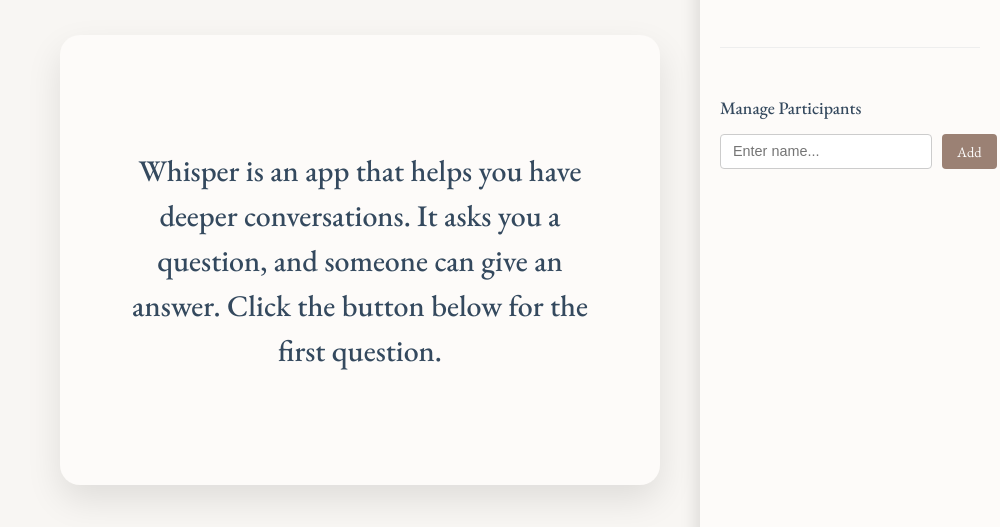
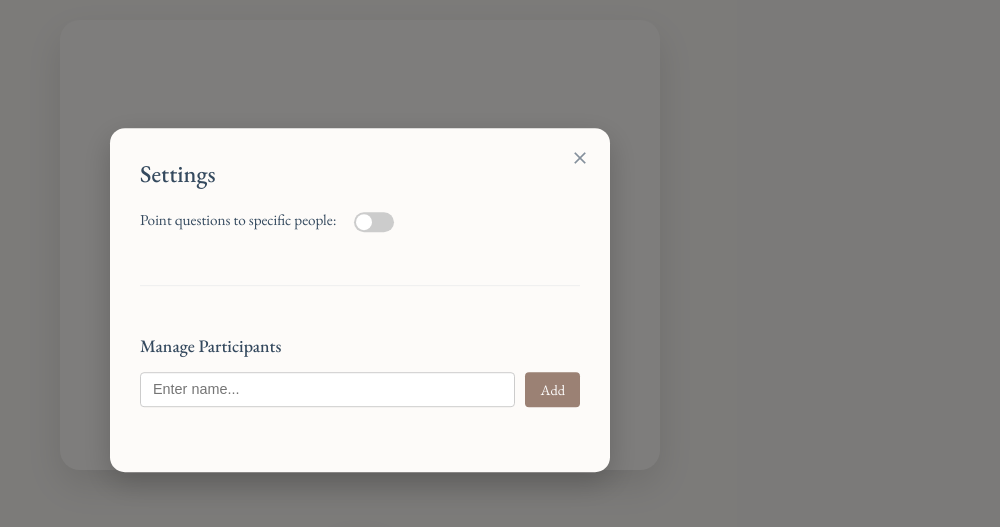
Before and after one commit to sonniebailey/Whisper, a plain HTML site: page index.html in a window 1280 px wide. Both pictures are taken after a click on the button "settings". Shown: the part 100-627 px from the top of the page, without its empty margins (280-1280 px from the left). Drawn offline with nearby package versions, Linux system fonts and the light colour scheme.

Commit message:
improvements

```diff
--- a/index.html
+++ b/index.html
@@ -30,8 +30,6 @@
         </button>
     </div>
 
-    <script src="script.js"></script>
-
     <!-- Settings Panel (Initially Hidden) -->
     <div class="settings-panel" id="settings-panel">
         <h2>Settings</h2>
@@ -56,5 +54,10 @@
             <ul id="participant-list-settings"></ul>
         </div>
     </div>
+
+    <!-- Settings Overlay -->
+    <div class="settings-overlay" id="settings-overlay"></div>
+
+    <script src="script.js"></script>
 </body>
 </html>
--- a/script.js
+++ b/script.js
@@ -25,6 +25,7 @@ document.addEventListener('DOMContentLoaded', (event) => {
     const settingsBtn = document.querySelector('.settings-btn');
     const settingsPanel = document.getElementById('settings-panel');
     const closeSettingsBtn = document.getElementById('close-settings-btn');
+    const settingsOverlay = document.getElementById('settings-overlay');
 
     // --- New Settings Element References ---
     const pointSpecificToggle = document.getElementById('point-specific-toggle');
@@ -47,7 +48,7 @@ document.addEventListener('DOMContentLoaded', (event) => {
 
     // Set initial introductory text (check if element exists)
     if (questionElement) {
-        questionElement.textContent = 'Whisper is an app that helps you have deeper conversations. It asks you a question, and someone can give an answer. Click the button below for the first question.';
+        questionElement.textContent = 'Whisper is an app that helps you have deeper conversations.  Click the button below for the first question.';
     }
     if (participantElement) {
         participantElement.textContent = '';
@@ -191,20 +192,28 @@ document.addEventListener('DOMContentLoaded', (event) => {
 
 
     // Settings Panel Logic (Show/Hide)
-    if (settingsBtn && settingsPanel) {
+    if (settingsBtn && settingsPanel && settingsOverlay) {
         settingsBtn.addEventListener('click', () => {
+            settingsOverlay.classList.add('visible');
             settingsPanel.classList.add('visible');
-            renderParticipantList(); // Ensure list is up-to-date when opened
+            renderParticipantList();
         });
     }
-    if (closeSettingsBtn && settingsPanel) {
+    if (closeSettingsBtn && settingsPanel && settingsOverlay) {
         closeSettingsBtn.addEventListener('click', () => {
+            settingsOverlay.classList.remove('visible');
             settingsPanel.classList.remove('visible');
         });
     }
-    if (settingsPanel && settingsBtn) {
-        document.addEventListener('click', (event) => {
-            if (!settingsPanel.contains(event.target) && !settingsBtn.contains(event.target)) {
+    if (settingsPanel && settingsBtn && settingsOverlay) {
+        settingsOverlay.addEventListener('click', () => {
+            settingsOverlay.classList.remove('visible');
+            settingsPanel.classList.remove('visible');
+        });
+
+        document.addEventListener('keydown', (event) => {
+            if (event.key === 'Escape' && settingsPanel.classList.contains('visible')) {
+                settingsOverlay.classList.remove('visible');
                 settingsPanel.classList.remove('visible');
             }
         });
--- a/style.css
+++ b/style.css
@@ -12,7 +12,7 @@ body {
     flex-direction: column;
     min-height: 100vh;
     align-items: center;
-    justify-content: center;
+    justify-content: flex-start;
 }
 
 .container {
@@ -104,7 +104,7 @@ body {
     opacity: 1;
     transition: all 0.3s ease;
     max-width: 100%;
-    text-align: center;
+    text-align: left;
     padding: 20px;
     box-sizing: border-box;
 }
@@ -170,26 +170,46 @@ body {
     to { opacity: 0.8; }
 }
 
-/* Settings Panel Styles */
+/* -- Settings Modal Styles -- */
+
+.settings-overlay {
+    position: fixed;
+    top: 0;
+    left: 0;
+    width: 100%;
+    height: 100%;
+    background-color: rgba(0, 0, 0, 0.5); /* Semi-transparent black */
+    z-index: 999; /* Below panel, above content */
+    display: none; /* Hidden by default */
+}
+
 .settings-panel {
     position: fixed;
-    top: 0;
-    right: 0;
-    width: 300px; /* Adjust width as needed */
-    height: 100%;
+    top: 50%;
+    left: 50%;
+    transform: translate(-50%, -50%); /* Center horizontally and vertically */
+    width: 90%; /* Responsive width */
+    max-width: 500px; /* Max width for larger screens */
+    max-height: 80vh; /* Prevent excessive height, allow scrolling within */
+    overflow-y: auto; /* Add scroll if content overflows */
     background-color: #fdfbf9;
-    box-shadow: -5px 0 15px rgba(0, 0, 0, 0.1);
-    padding: 20px;
+    box-shadow: 0 10px 30px rgba(0, 0, 0, 0.2);
+    padding: 30px; /* Increase padding a bit */
     box-sizing: border-box;
-    z-index: 1000; /* Ensure it's above other content */
-    transform: translateX(100%); /* Start off-screen */
-    transition: transform 0.3s ease-in-out;
-    display: flex;
-    flex-direction: column;
+    border-radius: 15px; /* Add rounded corners */
+    z-index: 1000;
+    display: none; /* Hidden by default */
+    flex-direction: column; /* Keep column direction */
 }
 
+/* Make panel visible */
+.settings-panel.visible,
+.settings-overlay.visible {
+    display: block; /* Show overlay */
+}
+/* Keep display:flex for panel when visible to allow flex properties */
 .settings-panel.visible {
-    transform: translateX(0); /* Slide in */
+     display: flex;
 }
 
 .settings-panel h2 {
```
